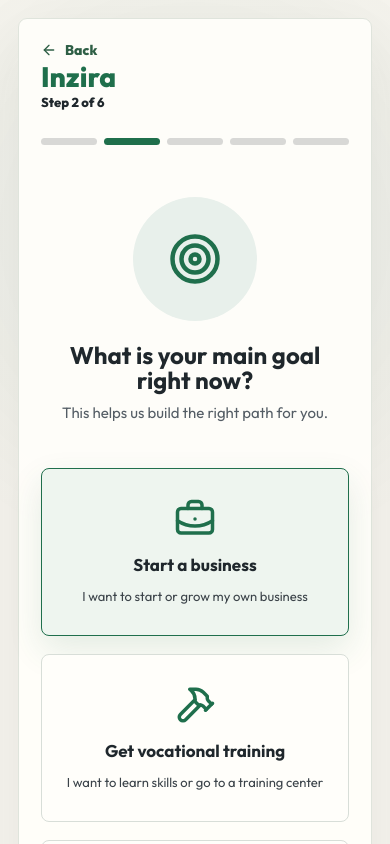
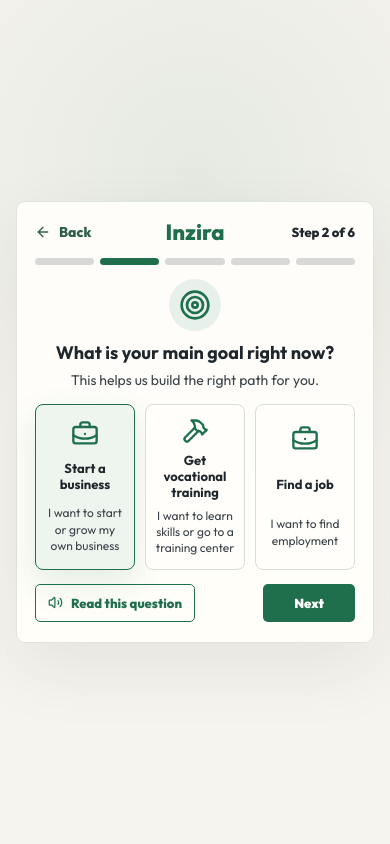
Before and after one commit to Honore-models/Inzira, a Next.js app: page /youth/onboarding in a window 390 px wide. Shown: the top 844 px of the page. Built offline with nearby package versions, Linux system fonts and the light colour scheme.

Commit message:
feat: updated the onboarding

```diff
--- a/src/app/globals.css
+++ b/src/app/globals.css
@@ -23,6 +23,11 @@
   background: var(--paper);
   color: var(--ink);
   font-family: "Outfit", Arial, Helvetica, sans-serif;
+}
+
+body:has(.intake-screen) {
+  height: 100dvh;
+  overflow: hidden;
 }
 
 a {
@@ -684,6 +689,9 @@
   --youth-bg: #fbfaf7;
   --youth-card: #fffefa;
   background: var(--youth-bg);
+}
+
+.youth-app {
   min-height: 100vh;
 }
 
@@ -703,10 +711,15 @@
   top: 0;
 }
 
-.youth-logo,
+.youth-logo {
+  color: var(--green);
+  font-size: 28px;
+  font-weight: 800;
+}
+
 .intake-logo {
   color: var(--green);
-  font-size: 28px;
+  font-size: 22px;
   font-weight: 800;
 }
 
@@ -1096,20 +1109,31 @@
 }
 
 .intake-screen {
-  padding: 56px 32px;
+  align-items: center;
+  display: flex;
+  height: 100dvh;
+  justify-content: center;
+  max-height: 100dvh;
+  overflow: hidden;
+  padding: 20px 24px;
 }
 
 .intake-panel {
+  display: flex;
+  flex-direction: column;
   margin: 0 auto;
-  max-width: 1120px;
-  min-height: 640px;
-  padding: 30px 42px 38px;
+  max-height: 100%;
+  max-width: 960px;
+  min-height: 0;
+  padding: 24px 32px 28px;
+  width: 100%;
 }
 
 .intake-header,
 .intake-actions {
   align-items: center;
   display: grid;
+  flex-shrink: 0;
   grid-template-columns: 1fr auto 1fr;
 }
 
@@ -1131,9 +1155,10 @@
 
 .intake-progress {
   display: grid;
-  gap: 7px;
+  flex-shrink: 0;
+  gap: 6px;
   grid-template-columns: repeat(5, 1fr);
-  margin: 28px 0 52px;
+  margin: 16px 0 20px;
 }
 
 .intake-progress span {
@@ -1147,32 +1172,41 @@
 }
 
 .question-block {
+  flex-shrink: 0;
   text-align: center;
 }
 
 .question-icon {
-  height: 124px;
-  margin-bottom: 22px;
-  width: 124px;
+  height: 64px;
+  margin: 0 auto 12px;
+  width: 64px;
 }
 
 .question-block h1 {
   color: #1f272c;
-  font-size: 24px;
-  margin-bottom: 8px;
+  font-size: 20px;
+  font-weight: 700;
+  line-height: 1.3;
+  margin-bottom: 6px;
 }
 
 .question-block p {
-  font-size: 15px;
-  margin-bottom: 42px;
+  color: #3b4349;
+  font-size: 16px;
+  line-height: 1.4;
+  margin-bottom: 20px;
 }
 
 .goal-grid {
-  display: grid;
-  gap: 96px;
-  grid-template-columns: repeat(3, minmax(150px, 1fr));
-  margin: 0 auto 78px;
-  max-width: 880px;
+  align-content: center;
+  display: grid;
+  flex: 1;
+  gap: 16px;
+  grid-template-columns: repeat(3, minmax(0, 1fr));
+  margin: 0 auto;
+  max-width: 800px;
+  min-height: 0;
+  width: 100%;
 }
 
 .goal-card {
@@ -1181,11 +1215,13 @@
   border: 1px solid var(--line);
   border-radius: 8px;
   color: #1f272c;
+  cursor: pointer;
   display: grid;
   font-family: inherit;
+  gap: 8px;
   justify-items: center;
-  min-height: 168px;
-  padding: 22px;
+  min-height: 0;
+  padding: 16px 12px;
   text-align: center;
 }
 
@@ -1198,14 +1234,20 @@
 }
 
 .goal-card strong {
-  font-size: 17px;
-  line-height: 1.15;
+  font-size: 16px;
+  line-height: 1.2;
 }
 
 .goal-card span {
   color: #3b4349;
-  font-size: 13px;
+  font-size: 14px;
   line-height: 1.35;
+}
+
+.intake-actions {
+  flex-shrink: 0;
+  margin-top: auto;
+  padding-top: 20px;
 }
 
 .intake-actions .read-button {
@@ -1393,32 +1435,71 @@
   }
 
   .intake-screen {
-    padding: 18px;
+    padding: 12px 16px;
   }
 
   .intake-panel {
-    min-height: auto;
-    padding: 22px;
+    padding: 16px 18px 20px;
+  }
+
+  .intake-progress {
+    margin: 12px 0 14px;
+  }
+
+  .question-icon {
+    height: 52px;
+    margin-bottom: 10px;
+    width: 52px;
+  }
+
+  .question-block h1 {
+    font-size: 18px;
+  }
+
+  .question-block p {
+    font-size: 14px;
+    margin-bottom: 14px;
+  }
+
+  .goal-grid {
+    gap: 10px;
+    grid-template-columns: repeat(3, minmax(0, 1fr));
+  }
+
+  .goal-card {
+    padding: 12px 8px;
+  }
+
+  .goal-card strong {
+    font-size: 13px;
+  }
+
+  .goal-card span {
+    font-size: 12px;
+  }
+
+  .intake-actions {
+    padding-top: 14px;
   }
 
   .intake-header,
-  .intake-actions,
-  .goal-grid,
+  .intake-actions {
+    grid-template-columns: 1fr auto 1fr;
+  }
+
+  .intake-header span,
+  .intake-actions .read-button,
+  .intake-actions .youth-primary-action {
+    justify-self: end;
+  }
+
+  .intake-actions .read-button {
+    justify-self: start;
+  }
+
   .roadmap-title-row,
   .institution-card {
     grid-template-columns: 1fr;
-  }
-
-  .intake-logo,
-  .intake-header span,
-  .intake-actions .read-button,
-  .intake-actions .youth-primary-action {
-    grid-column: auto;
-    justify-self: start;
-  }
-
-  .goal-grid {
-    margin-bottom: 34px;
   }
 
   .roadmap-item {
--- a/src/app/youth/onboarding/page.tsx
+++ b/src/app/youth/onboarding/page.tsx
@@ -28,7 +28,7 @@
 
         <div className="question-block">
           <div className="question-icon">
-            <Target aria-hidden size={54} />
+            <Target aria-hidden size={32} />
           </div>
           <h1>What is your main goal right now?</h1>
           <p>This helps us build the right path for you.</p>
@@ -43,7 +43,7 @@
                 type="button"
                 key={goal.title}
               >
-                <Icon aria-hidden size={42} />
+                <Icon aria-hidden size={28} />
                 <strong>{goal.title}</strong>
                 <span>{goal.text}</span>
               </button>
```
